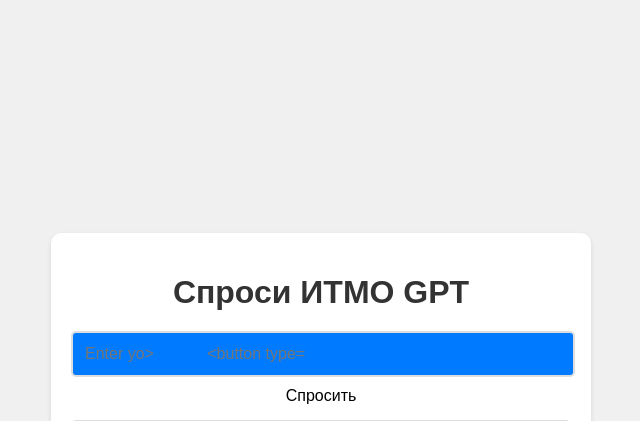
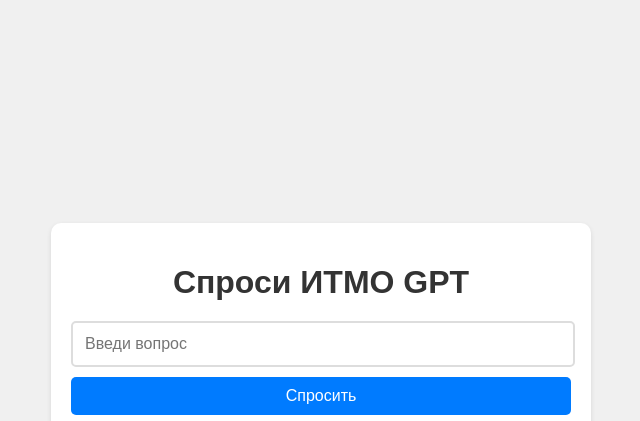
Before and after one commit to KirpaDmitriy/itmogpt, a Python web app: template front/templates/index.html in a window 1280 px wide. Shown: the top 421 px of the page, without its empty margins (319-959 px from the left). Run offline with Jinja, Linux system fonts and the light colour scheme; the template is opened without the code that fills it, so the values that code supplies are empty.

Commit message:
Update index.html

```diff
--- a/front/templates/index.html
+++ b/front/templates/index.html
@@ -10,7 +10,7 @@
     <div class="container">
         <h1>Спроси ИТМО GPT</h1>
         <form action="/" method="get" class="form">
-            <input type="text" name="text" id="inputText" placeholder="Enter yo>
+            <input type="text" name="text" id="inputText" placeholder="Введи вопрос">
             <button type="submit" class="button">Спросить</button>
         </form>
         <div id="response" class="response-box">
```
